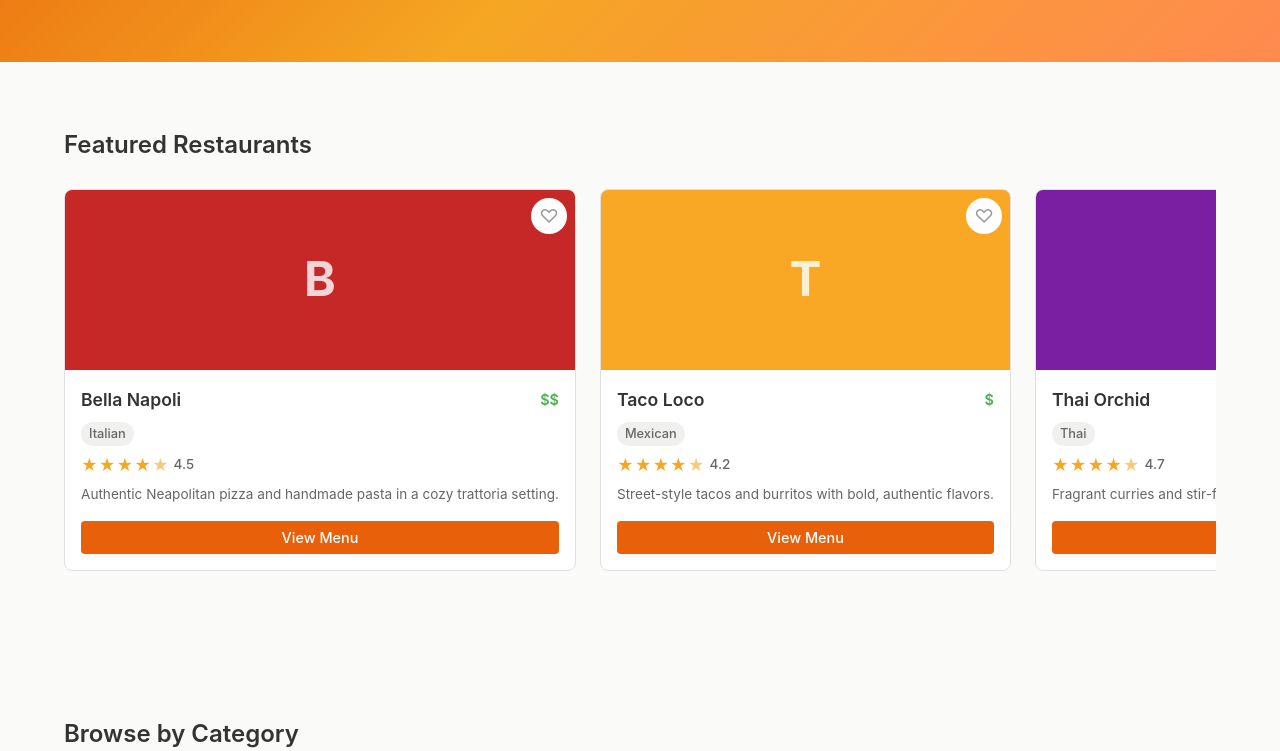
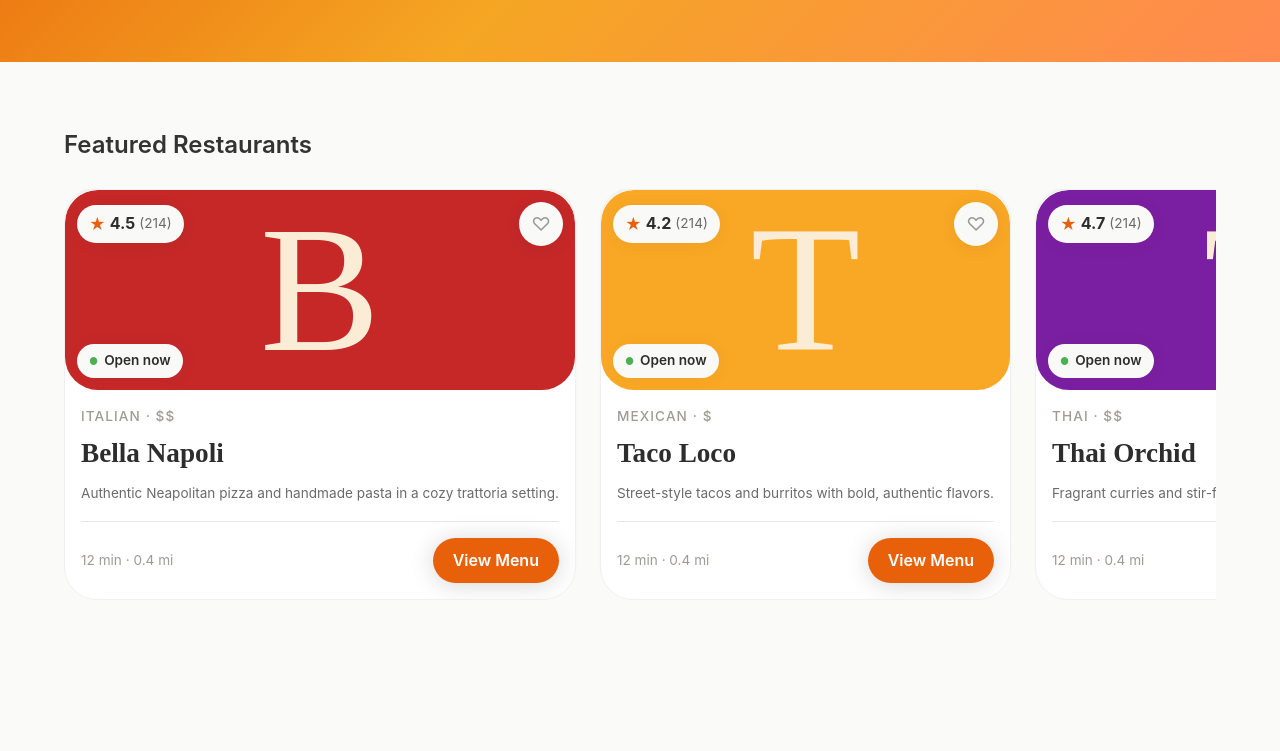
Before and after one commit to foux-test-org/localbites, a React (Vite) app: page / in a window 1280 px wide. Shown: the part 409-1160 px from the top of the page. Built offline with nearby package versions, Linux system fonts and the light colour scheme.

Commit message:
Replaces `RestaurantCard` with the new component design `FouxTestMultiD` in `Home.tsx`.

```diff
--- /dev/null
+++ b/src/components/FouxTestMultiD/FouxTestMultiD.module.css
@@ -0,0 +1,198 @@
+.container {
+  background: #ffffff;
+  border-radius: 33px;
+  border: 1px solid #f0f0f0;
+  box-shadow: 0px -2px 2px rgba(0,0,0,0.04);
+  overflow: hidden;
+}
+
+.hero {
+  height: 200px;
+  background: linear-gradient(124deg, #ec8934 0%, #f4a63c 50%, #fdc344 100%);
+  position: relative;
+  display: flex;
+  align-items: center;
+  justify-content: center;
+  padding: 12px;
+  border-radius: 33px;
+}
+
+.initial {
+  font-size: 180px;
+  font-weight: 400;
+  font-style: normal;
+  color: #fbecd6;
+  font-family: serif;
+  line-height: 1;
+  user-select: none;
+  pointer-events: none;
+}
+
+.heroTop {
+  position: absolute;
+  top: 12px;
+  left: 12px;
+  right: 12px;
+  display: flex;
+  justify-content: space-between;
+  align-items: center;
+}
+
+.heroBottom {
+  position: absolute;
+  bottom: 12px;
+  left: 12px;
+}
+
+.ratingBadge {
+  display: inline-flex;
+  align-items: center;
+  gap: 4px;
+  background: #f9f9f7;
+  border-radius: 27px;
+  padding: 6px 12px;
+  box-shadow: 0px 2px 18px rgba(0,0,0,0.05);
+}
+
+.ratingStar {
+  font-size: 16px;
+  font-weight: 700;
+  color: #e8610a;
+  line-height: 1;
+}
+
+.ratingNumber {
+  font-size: 16px;
+  font-weight: 700;
+  color: #2d2d2d;
+  line-height: 1.6;
+}
+
+.ratingCount {
+  font-size: 13.6px;
+  font-weight: 400;
+  color: #6b6b6b;
+  line-height: 1.6;
+}
+
+.heart {
+  background: #f9f9f7;
+  border-radius: 27px;
+  box-shadow: 0px 2px 18px rgba(0,0,0,0.07);
+  width: 44px;
+  height: 44px;
+  font-size: 19.2px;
+  position: static;
+  top: auto;
+  right: auto;
+  border: none;
+}
+
+.heart.isSelected {
+  color: #e8610a;
+}
+
+.openBadge {
+  display: inline-flex;
+  align-items: center;
+  gap: 6px;
+  background: #f9f9f7;
+  border-radius: 26px;
+  padding: 6px 12px;
+  box-shadow: 2px 0px 18px rgba(0,0,0,0.04);
+}
+
+.greenDot {
+  font-size: 10px;
+  color: #4CAF50;
+  line-height: 1;
+}
+
+.openText {
+  font-size: 13.6px;
+  font-weight: 600;
+  color: #2d2d2d;
+  line-height: 1.6;
+}
+
+.body {
+  display: flex;
+  flex-direction: column;
+  padding: 16px;
+  gap: 0;
+}
+
+.category {
+  font-size: 13.6px;
+  font-weight: 500;
+  font-style: normal;
+  line-height: 1.6;
+  color: #a09a92;
+  text-transform: uppercase;
+  letter-spacing: 0.08em;
+  margin-bottom: 4px;
+}
+
+.name {
+  font-size: 27.2px;
+  font-weight: 700;
+  font-style: normal;
+  line-height: 1.6;
+  color: #2d2d2d;
+  font-family: serif;
+  margin-bottom: 8px;
+}
+
+.description {
+  font-size: 13.6px;
+  font-weight: 400;
+  font-style: normal;
+  line-height: 1.6;
+  color: #6b6b6b;
+  margin-bottom: 16px;
+  display: -webkit-box;
+  -webkit-line-clamp: 2;
+  -webkit-box-orient: vertical;
+  overflow: hidden;
+}
+
+.divider {
+  background: #e7e7e5;
+  height: 1px;
+  border: none;
+  margin-bottom: 16px;
+}
+
+.bottomRow {
+  display: flex;
+  justify-content: space-between;
+  align-items: center;
+}
+
+.distance {
+  font-size: 13.6px;
+  font-weight: 400;
+  font-style: normal;
+  line-height: 1.6;
+  color: #a09a92;
+}
+
+.menuBtn {
+  background-color: #e8610a;
+  border-radius: 36px;
+  padding: 10px 20px;
+  font-size: 16px;
+  font-weight: 600;
+  line-height: 1.6;
+  box-shadow: 0px 2px 24px rgba(0,0,0,0.16);
+  border: none;
+  margin-top: 0;
+}
+
+.heart {
+  color: var(--color-text-muted);
+}
+
+.menuBtn {
+  color: var(--color-white);
+}
--- /dev/null
+++ b/src/components/FouxTestMultiD/FouxTestMultiD.tsx
@@ -0,0 +1,170 @@
+import React from 'react';
+import { Restaurant } from '../../data/restaurants';
+import styles from './FouxTestMultiD.module.css';
+
+// ---------------------------------------------------------------------------
+// FouxTestMultiDHero — hero image area with initial, rating badge, heart, and open badge
+// ---------------------------------------------------------------------------
+
+interface FouxTestMultiDHeroProps {
+  image: string;
+  initial: string;
+  rating: number;
+  reviewCount: number;
+  isFavorite: boolean;
+  onFavorite: () => void;
+  isOpen: boolean;
+  openLabel: string;
+}
+
+function FouxTestMultiDHero({
+  image,
+  initial,
+  rating,
+  reviewCount,
+  isFavorite,
+  onFavorite,
+  isOpen,
+  openLabel,
+}: FouxTestMultiDHeroProps): React.ReactNode {
+  return (
+    <div className={styles.hero} style={{ background: image }}>
+      <span className={styles.initial}>{initial}</span>
+
+      <div className={styles.heroTop}>
+        <div className={styles.ratingBadge}>
+          <span className={styles.ratingStar}>★</span>
+          <span className={styles.ratingNumber}>{rating}</span>
+          <span className={styles.ratingCount}>({reviewCount})</span>
+        </div>
+        <button
+          type="button"
+          aria-label="Save as favorite"
+          className={`${styles.heart} ${isFavorite ? styles.isSelected : ''}`}
+          onClick={onFavorite}
+        >
+          {isFavorite ? '♥' : '♡'}
+        </button>
+      </div>
+
+      <div className={styles.heroBottom}>
+        {isOpen && (
+          <div className={styles.openBadge}>
+            <span className={styles.greenDot}>●</span>
+            <span className={styles.openText}>{openLabel}</span>
+          </div>
+        )}
+      </div>
+    </div>
+  );
+}
+
+// ---------------------------------------------------------------------------
+// FouxTestMultiDBody — card body with category, name, description, divider, distance, and menu button
+// ---------------------------------------------------------------------------
+
+interface FouxTestMultiDBodyProps {
+  cuisine: string;
+  priceRange: string;
+  name: string;
+  description: string;
+  distanceLabel: string;
+  onViewMenu: () => void;
+}
+
+function FouxTestMultiDBody({
+  cuisine,
+  priceRange,
+  name,
+  description,
+  distanceLabel,
+  onViewMenu,
+}: FouxTestMultiDBodyProps): React.ReactNode {
+  return (
+    <div className={styles.body}>
+      <span className={styles.category}>
+        {cuisine.toUpperCase()} · {priceRange}
+      </span>
+      <h3 className={styles.name}>{name}</h3>
+      <p className={styles.description}>{description}</p>
+      <hr className={styles.divider} />
+      <div className={styles.bottomRow}>
+        <span className={styles.distance}>{distanceLabel}</span>
+        <button
+          type="button"
+          className={styles.menuBtn}
+          onClick={onViewMenu}
+        >
+          View Menu
+        </button>
+      </div>
+    </div>
+  );
+}
+
+// ---------------------------------------------------------------------------
+// FouxTestMultiD — redesigned restaurant card composing hero and body child patterns
+// ---------------------------------------------------------------------------
+
+// FOUX_TODO: REUSABLE — FouxTestMultiD could be extracted to a shared component library; leave here until a shared location is established
+
+export interface FouxTestMultiDProps {
+  restaurant: Restaurant;
+  isFavorite: boolean;
+  onFavorite: (id: string) => void;
+  onViewMenu: (restaurant: Restaurant) => void;
+
+  // FOUX_TODO: replace with real review count data — number of reviews for this restaurant
+  reviewCount: number;
+
+  // FOUX_TODO: replace with real open/closed status — boolean indicating whether the restaurant is currently open
+  isOpen: boolean;
+
+  // FOUX_TODO: replace with real open status label — string shown next to the green dot (e.g. "Open now")
+  openLabel: string;
+
+  // FOUX_TODO: replace with real distance and travel time — string shown in the bottom row (e.g. "12 min · 0.4 mi")
+  distanceLabel: string;
+}
+
+export function FouxTestMultiD({
+  restaurant,
+  isFavorite,
+  onFavorite,
+  onViewMenu,
+  reviewCount,
+  isOpen,
+  openLabel,
+  distanceLabel,
+}: FouxTestMultiDProps): React.ReactNode {
+  function handleFavoriteClick(): void {
+    onFavorite(restaurant.id);
+  }
+
+  function handleViewMenuClick(): void {
+    onViewMenu(restaurant);
+  }
+
+  return (
+    <div className={styles.container}>
+      <FouxTestMultiDHero
+        image={restaurant.image}
+        initial={restaurant.name[0]}
+        rating={restaurant.rating}
+        reviewCount={reviewCount}
+        isFavorite={isFavorite}
+        onFavorite={handleFavoriteClick}
+        isOpen={isOpen}
+        openLabel={openLabel}
+      />
+      <FouxTestMultiDBody
+        cuisine={restaurant.cuisine}
+        priceRange={restaurant.priceRange}
+        name={restaurant.name}
+        description={restaurant.description}
+        distanceLabel={distanceLabel}
+        onViewMenu={handleViewMenuClick}
+      />
+    </div>
+  );
+}
--- a/src/pages/Home.tsx
+++ b/src/pages/Home.tsx
@@ -6,6 +6,7 @@ import { RestaurantCard } from '../components/RestaurantCard/RestaurantCard';
 import { CategoryTile } from '../components/CategoryTile/CategoryTile';
 import { Newsletter } from '../components/Newsletter/Newsletter';
 import styles from './Home.module.css';
+import { FouxTestMultiD } from "../components/FouxTestMultiD/FouxTestMultiD";
 
 interface HomeProps {
   isFavorite: (id: string) => boolean;
@@ -24,6 +25,17 @@ const categories = [
 ];
 
 export function Home({ isFavorite, onFavorite, onViewMenu, onToast }: HomeProps): React.ReactNode {
+    // FOUX_TODO: replace with the real review count data — number of reviews for each featured restaurant
+    const placeholderReviewCount = 214;
+
+    // FOUX_TODO: replace with real open/closed status — boolean indicating whether the restaurant is currently open
+    const placeholderIsOpen = true;
+
+    // FOUX_TODO: replace with real open status label — string shown next to the green dot (e.g. "Open now")
+    const placeholderOpenLabel = 'Open now';
+
+    // FOUX_TODO: replace with real distance and travel time — string shown in the bottom row (e.g. "12 min · 0.4 mi")
+    const placeholderDistanceLabel = '12 min · 0.4 mi';
   const navigate = useNavigate();
   const featured = restaurants.slice(0, 5);
 
@@ -45,12 +57,16 @@ export function Home({ isFavorite, onFavorite, onViewMenu, onToast }: HomeProps)
           <div className={styles.featuredRow}>
             {featured.map((restaurant) => (
               <div key={restaurant.id} className={styles.featuredCard}>
-                <RestaurantCard
-                  restaurant={restaurant}
-                  isFavorite={isFavorite(restaurant.id)}
-                  onFavorite={onFavorite}
-                  onViewMenu={onViewMenu}
-                />
+                <FouxTestMultiD
+                                      restaurant={restaurant}
+                                      isFavorite={isFavorite(restaurant.id)}
+                                      onFavorite={onFavorite}
+                                      onViewMenu={onViewMenu}
+                                      reviewCount={placeholderReviewCount}
+                                      isOpen={placeholderIsOpen}
+                                      openLabel={placeholderOpenLabel}
+                                      distanceLabel={placeholderDistanceLabel}
+                                    />
               </div>
             ))}
           </div>
```
